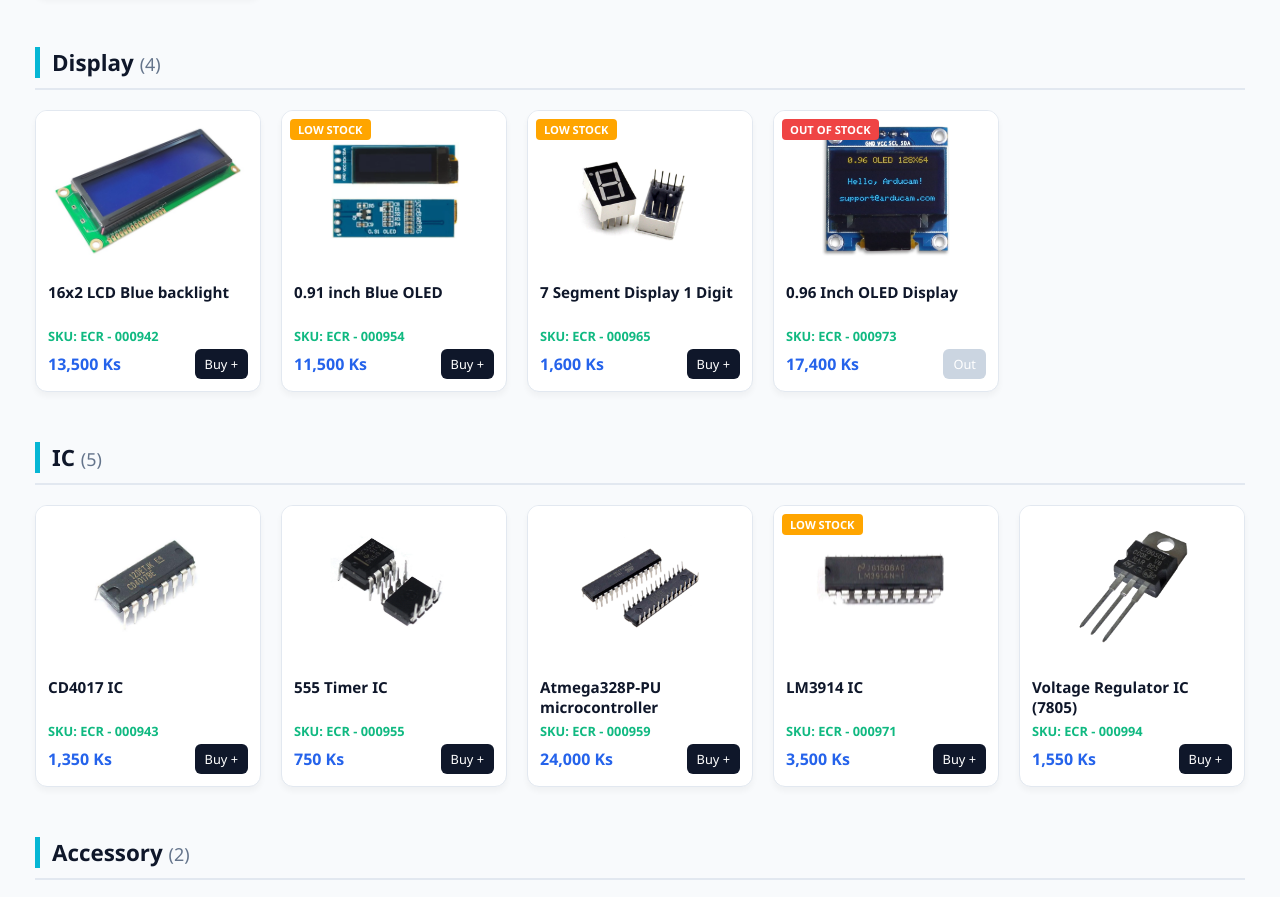
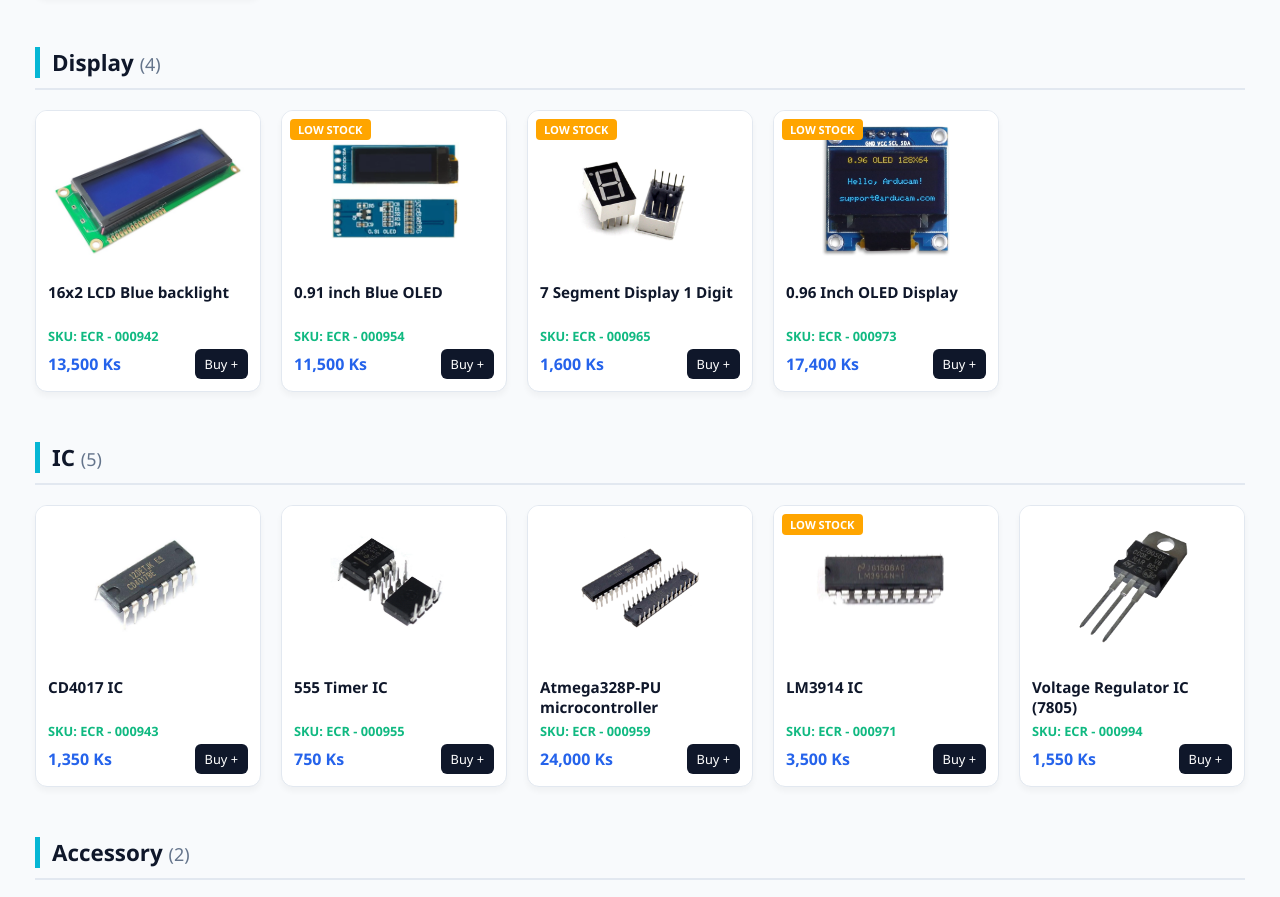
Before and after one commit to koko402868-cloud/Digital-Nest, a plain HTML site: page index.html in a window 1280 px wide. Shown: the part 4297-5194 px from the top of the page. Drawn offline with Linux system fonts and the light colour scheme.

```diff
--- a/index.html
+++ b/index.html
@@ -970,10 +970,10 @@ body {
       { id: 41, name: "30x70mm Double-Sided PCB Prototype Board", price: 1800, image: "images/30x70mm Pcb.png", category: "Board", description: "Electronic Project မျိုးစုံ တည်ဆောက်ရာတွင် Component များကို အလွယ်တကူ စမ်းသပ်တပ်ဆင်နိုင်ပြီး Circuit Prototype များ ပြုလုပ်ရန် အထူးသင့်တော်သော Double-Sided PCB Prototype Board လေးပါခင်ဗျာ့။", stock: 10,sku: "ECR - 000970" },
       { id: 42, name: "LM3914 IC", price: 3500, image: "images/LM3914 IC.png", category: "IC", description: "Voltage Level များကို LED Bar Graph သို့မဟုတ် Dot Display အဖြစ် အလွယ်တကူ ပြသနိုင်စေသော LM3914 Driver IC ဖြစ်ပြီး Battery Level Indicator၊ Audio VU Meter နှင့် Measurement Projects များတွင် အသုံးပြုရန် အထူးသင့်တော်ပါသည်။", stock: 3,sku: "ECR - 000971" },
       { id: 43, name: "RS-775 High RPM & High Torque 12V DC Motor", price: 53000, image: "images/RS-775 High RPM and High Torque 12V  DC.png", category: "Motor", description: "High Speed နှင့် High Torque ကို တစ်ပြိုင်နက် ပေးစွမ်းနိုင်သော RS-775 12V DC Motor ဖြစ်ပြီး DIY Project များ၊ Drill၊ Cutting Machine၊ Mini Lathe နှင့် Robotics Project များတွင် အသုံးပြုရန် အထူးသင့်တော်ပါသည်။", stock: 0,sku: "ECR - 000972" },
-      { id: 44, name: "0.96 Inch OLED Display", price: 17400, image: "images/0.96 oled display.png", category: "Display", description: "128x64 Resolution ဖြင့် စာသား၊ ပုံများနှင့် Sensor Data များကို ကြည်လင်ပြတ်သားစွာ ဖော်ပြနိုင်သော 0.96 Inch OLED Display ဖြစ်ပြီး Arduino, ESP32, ESP8266 နှင့် Raspberry Pi Project များတွင် အသုံးပြုရန် အထူးသင့်တော်ပါသည်။", stock: 0 ,sku: "ECR - 000973"},
+      { id: 44, name: "0.96 Inch OLED Display", price: 17400, image: "images/0.96 oled display.png", category: "Display", description: "128x64 Resolution ဖြင့် စာသား၊ ပုံများနှင့် Sensor Data များကို ကြည်လင်ပြတ်သားစွာ ဖော်ပြနိုင်သော 0.96 Inch OLED Display ဖြစ်ပြီး Arduino, ESP32, ESP8266 နှင့် Raspberry Pi Project များတွင် အသုံးပြုရန် အထူးသင့်တော်ပါသည်။", stock: 3 ,sku: "ECR - 000973"},
       { id: 45, name: "9V Battery Clip with Crocodile Clips", price: 1800, image: "images/9V_Battery_Clip_Crocodile.png", category: "Power", description: "9V Battery ကို Circuit များနှင့် အလွယ်တကူ ချိတ်ဆက်အသုံးပြုနိုင်ရန် ပြုလုပ်ထားသော Battery Clip with Crocodile Clips ဖြစ်ပြီး Electronics Testing၊ DIY Projects နှင့် Educational Experiments များအတွက် အသုံးဝင်သော Accessory လေးဖြစ်ပါသည်။", stock: 4 ,sku: "ECR - 000974"},
       { id: 46, name: "13.56MHz MIFARE RFID Card (0.8mm)", price: 2850, image: "images/13.56M Hz Mifare card 0.8mm.png", category: "Accessory", description: "13.56MHz Frequency ဖြင့် အလုပ်လုပ်သော MIFARE RFID Card ဖြစ်ပြီး RFID Access Control, Attendance System, Smart Card နှင့် Security Projects များတွင် အသုံးပြုရန် အထူးသင့်တော်ပါသည်။", stock: 0 ,sku: "ECR - 000975"},
-      { id: 47, name: "5mm GL5549 LDR", price: 800, image: "images/5mm (GL5549) LDR.png", category: "Sensor", description: "အလင်းရောင်ပမာဏကို ခံစားနိုင်သော 5mm GL5549 LDR Sensor ဖြစ်ပြီး Automatic Light Control, Smart Lighting, Light Detection နှင့် Arduino Project များတွင် အသုံးပြုရန် အထူးသင့်တော်ပါသည်။ [Light Resistance: 100 – 200KΩ]  [Dark Resistance: 10MΩ]  [RiseTime: 20ms]  [Fall Time: 30ms]", stock: 10,sku: "ECR - 000976" },
+      { id: 47, name: "5mm GL5549 LDR", price: 800, image: "images/5mm (GL5549) LDR.png", category: "Sensor", description: "အလင်းရောင်ပမာဏကို ခံစားနိုင်သော 5mm GL5549 LDR Sensor ဖြစ်ပြီး Automatic Light Control, Smart Lighting, Light Detection နှင့် Arduino Project များတွင် အသုံးပြုရန် အထူးသင့်တော်ပါသည်။ [Light Resistance: 100 – 200KΩ]  [Dark Resistance: 10MΩ]  [RiseTime: 20ms]  [Fall Time: 30ms]", stock: 23,sku: "ECR - 000976" },
       { id: 48, name: "ESP32 Development Board (USB-C)", price: 50250, image: "images/ESP32 Development Board( USB-C).png", category: "Board", description: "Wi-Fi နှင့် Bluetooth Built-in ပါဝင်သော ESP32 Development Board ဖြစ်ပြီး IoT, Smart Home, Robotics နှင့် Wireless Communication Project များအတွက် အသုံးပြုရန် အထူးသင့်တော်ပါသည်။ USB-C Port ပါဝင်သဖြင့် Programming နှင့် Power Supply ချိတ်ဆက်ရာတွင် ပိုမိုအဆင်ပြေစေပါသည်။", stock: 0,sku: "ECR - 000977" },
       { id: 49, name: "Battery Case (CR2032)", price: 1050, image: "images/Battery Case (CR2032).png", category: "Power", description: "CR2032 Battery ကို အလွယ်တကူ ထည့်သွင်းအသုံးပြုနိုင်သော Compact Battery Holder လေးဖြစ်ပြီး Electronics Project, Backup Power Circuit နှင့် Portable Device များအတွက် အသုံးဝင်သော Accessory တစ်ခုဖြစ်ပါသည်။", stock: 10,sku: "ECR - 000978" },
       { id: 50, name: "5mm Photo Diode", price: 500, image: "images/Photo Diode 5mm.png", category: "Sensor", description: "အလင်းရောင်နှင့် Infrared Signal များကို လျင်မြန်စွာ တုံ့ပြန်နိုင်သော 5mm Photo Diode လေးဖြစ်ပြီး Object Detection, Light Sensing, IR Communication နှင့် DIY Electronics Project များအတွက် အသုံးများသော Sensor တစ်ခုဖြစ်ပါသည်။", stock: 20,sku: "ECR - 000979" },
```
